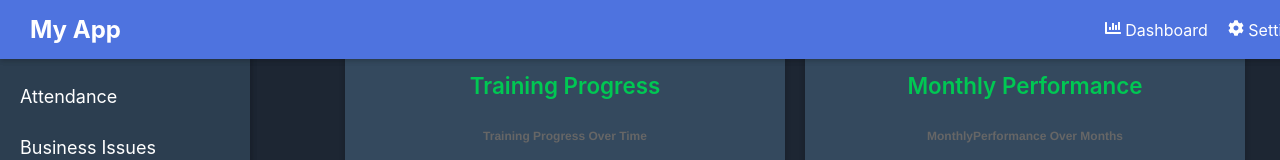
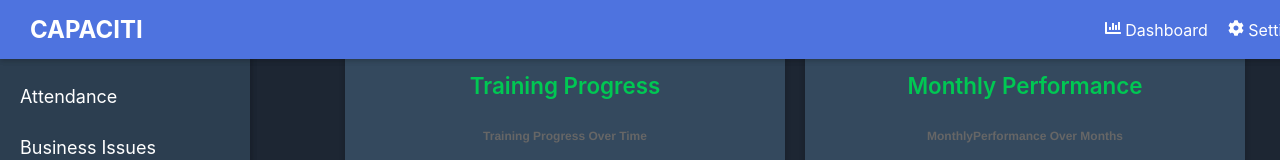
Before and after one commit to Sisamkele022/Capaciti-Automation-System, a React (Create React App) app: page / in a window 1280 px wide. Shown: the top 160 px of the page. Built offline with nearby package versions, Linux system fonts and the light colour scheme.

Commit message:
The last update I think

```diff
--- a/src/components/Navbar.js
+++ b/src/components/Navbar.js
@@ -5,7 +5,7 @@ import { FaHome, FaChartBar, FaCog } from "react-icons/fa"; // Optional icon lib
 const Navbar = () => {
   return (
     <div className="navbar">
-      <div className="brand">My App</div>
+      <div className="brand">CAPACITI</div>
       <div className="nav-links">
         <Link to="/dashboard"><FaChartBar /> Dashboard</Link>
         <Link to="/settings"><FaCog /> Settings</Link>
```
